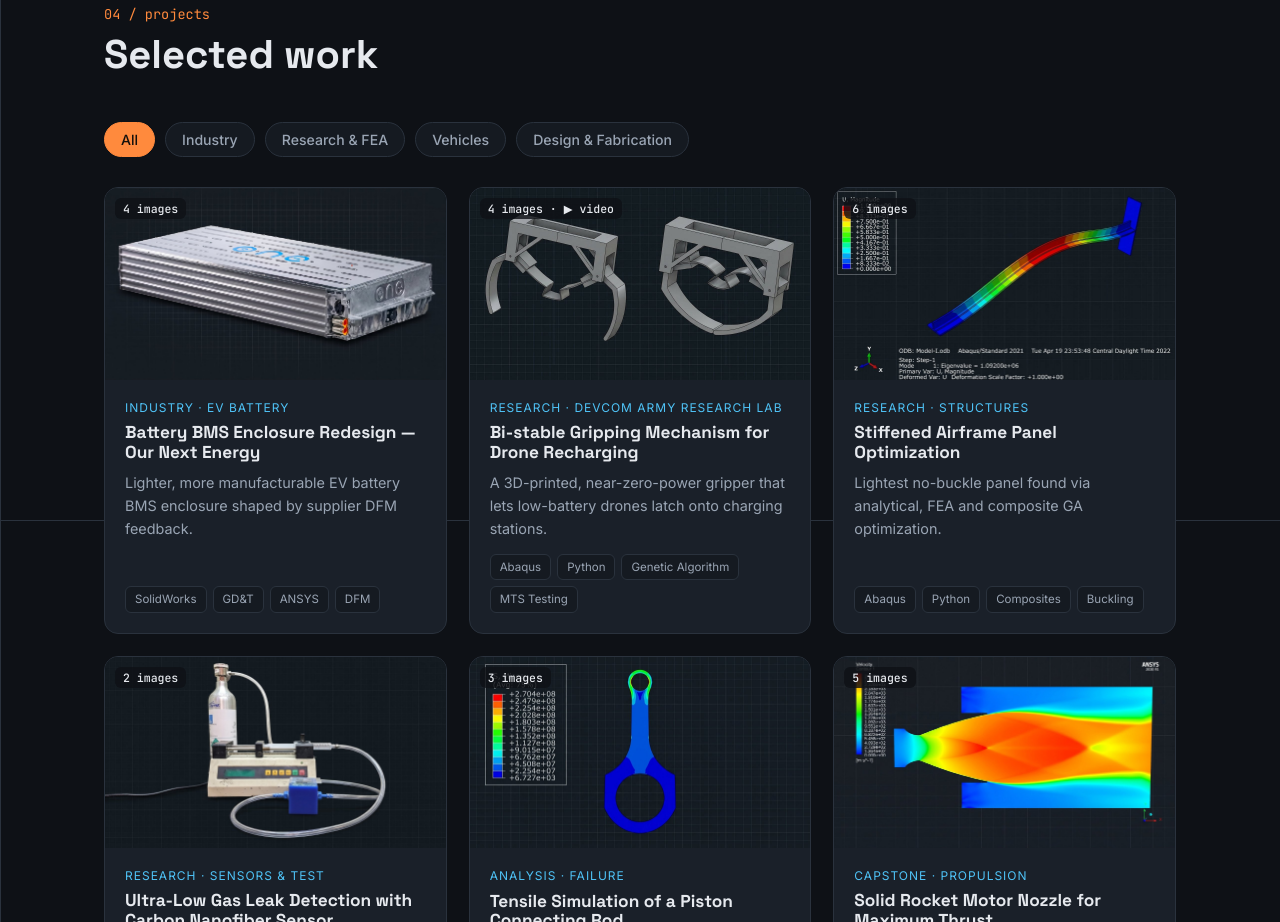
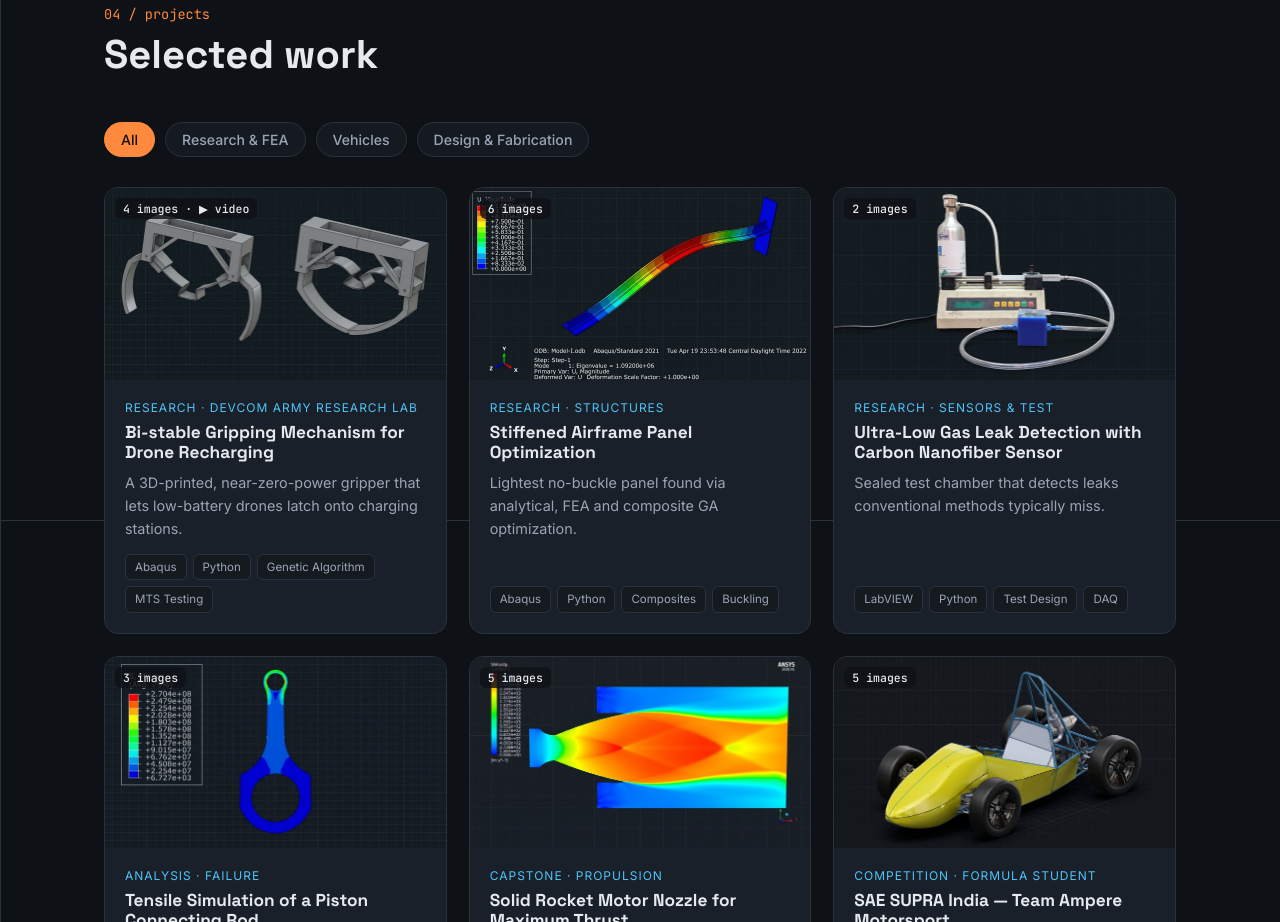
Before and after one commit to kishore2211/kishore2211.github.io, a plain HTML site: page index.html in a window 1280 px wide. Shown: the part 3480-4402 px from the top of the page. Drawn offline with Linux system fonts and the light colour scheme.

Commit message:
Add files via upload

```diff
--- a/index.html
+++ b/index.html
@@ -312,7 +312,6 @@
     <div class="sec-head reveal"><span class="mono">04 / projects</span><h2>Selected work</h2></div>
     <div class="filters reveal">
       <button class="on" data-f="all">All</button>
-      <button data-f="industry">Industry</button>
       <button data-f="research">Research &amp; FEA</button>
       <button data-f="vehicle">Vehicles</button>
       <button data-f="design">Design &amp; Fabrication</button>
@@ -393,14 +392,6 @@
 
 <script>
 const projects = [
-  {id:"one-energy", cat:"industry", label:"Industry · EV Battery", title:"Battery BMS Enclosure Redesign — Our Next Energy",
-   blurb:"Lighter, more manufacturable EV battery BMS enclosure shaped by supplier DFM feedback.",
-   tags:["SolidWorks","GD&T","ANSYS","DFM"],
-   sections:{"What I did":[
-     "Redesigned battery BMS enclosure geometry for mass manufacturing using GD&T and DFM input from Tier 1 sheet metal and injection-molding suppliers — 20% lighter.",
-     "Ran worst-case and RSS tolerance stack-ups and FEA to refine bracket geometry and fastener setup, improving joint reliability / torque retention by 50%.",
-     "Built a strain-gauged PCB test setup, located high-stress areas and adjusted supports to keep strain under 450 µε.",
-     "Reworked electromechanical layout (busbars, PCBs, cooling plates) based on thermal testing, lowering peak temperature by 3 °C."]}},
   {id:"bistable-gripper", video:"1mdMowzRSwRSYtatWEwvd1Fz_E8S0LtyN", cat:"research", label:"Research · DEVCOM Army Research Lab", title:"Bi-stable Gripping Mechanism for Drone Recharging",
    blurb:"A 3D-printed, near-zero-power gripper that lets low-battery drones latch onto charging stations.",
    tags:["Abaqus","Python","Genetic Algorithm","MTS Testing"],
@@ -470,7 +461,7 @@ const projects = [
    "Solution":["Designed fully in SolidWorks, exported to STEP and 3D-printed primarily in PLA and ABS."]}}
 ];
 
-const gallery = {"efficycle":3,"catapult":3,"gas-leak":2,"bistable-gripper":4,"rocket-nozzle":5,"connecting-rod":3,"airframe-panel":6,"sheet-forming":4,"supra-sae":5,"seating-assist":2,"scissor-jack":3,"one-energy":4};
+const gallery = {"efficycle":3,"catapult":3,"gas-leak":2,"bistable-gripper":4,"rocket-nozzle":5,"connecting-rod":3,"airframe-panel":6,"sheet-forming":4,"supra-sae":5,"seating-assist":2,"scissor-jack":3};
 projects.forEach(p=>{ const n=gallery[p.id]; p.images = n ? Array.from({length:n},(_,i)=>`assets/img/${p.id}/${i+1}.jpg`) : [`assets/img/${p.id}.jpg`]; });
 
 const grid = document.getElementById('grid');
```
